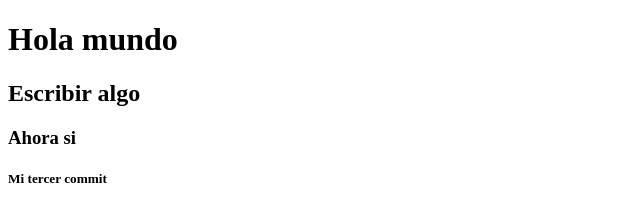
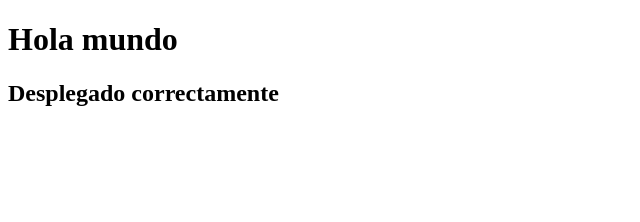
Before and after one commit to geffrydavid/socialoplesk, a plain HTML site: page index.html in a window 1280 px wide. Shown: the whole page, without its empty margins (0-640 px from the left). Drawn offline with Linux system fonts and the light colour scheme.

Commit message:
se agrego la linea de despliegue correcto

```diff
--- a/index.html
+++ b/index.html
@@ -7,8 +7,6 @@
 </head>
 <body>
     <h1>Hola mundo</h1>
-    <h2>Escribir algo</h2>
-    <h3>Ahora si</h3>
-    <h5>Mi tercer commit</h5>
+    <h2>Desplegado correctamente</h2>
 </body>
 </html>
```
